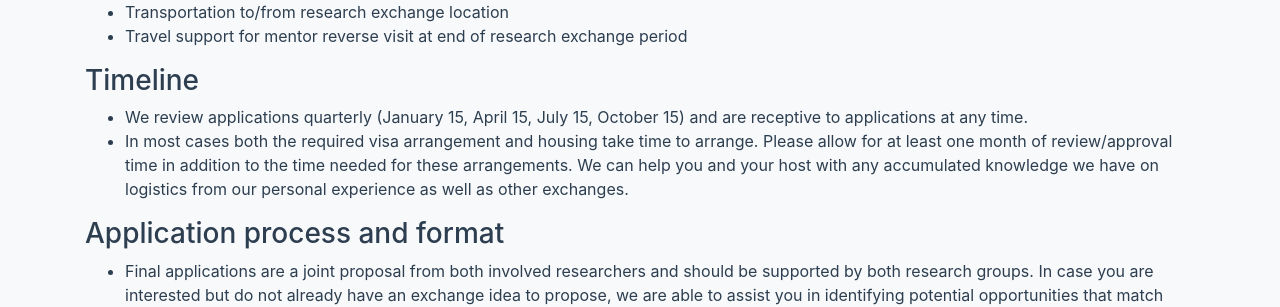
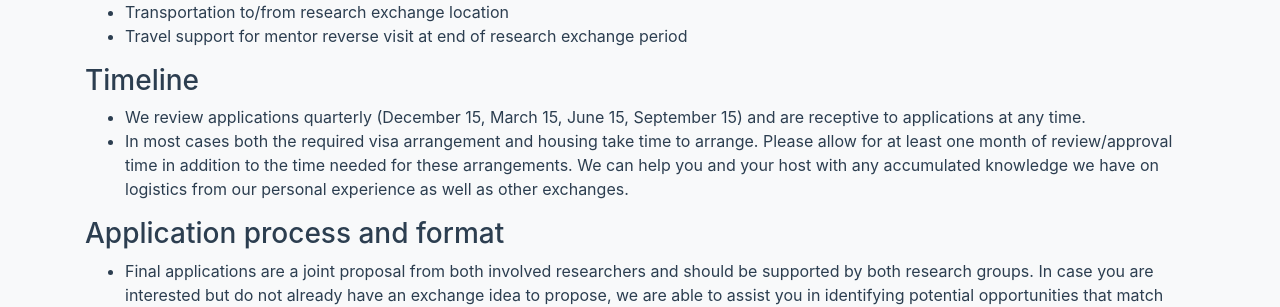
Before and after one commit to research-software-collaborations/research-software-collaborations.github.io, a Jekyll site: the page built from pages/exchanges.md, in a window 1280 px wide and 1332 px high. Shown: the part 552-859 px from the top of the window. Built offline with Jekyll 4.4.1, drawn with Linux system fonts in a browser that asks for light colours; cached includes are drawn as plain includes.

Commit message:
Update exchanges.md

```diff
--- a/pages/exchanges.md
+++ b/pages/exchanges.md
@@ -26,7 +26,7 @@ The following exchanges are eligible:
   * Travel support for mentor reverse visit at end of research exchange period
 
 ### Timeline
-  * We review applications quarterly (January 15, April 15, July 15, October 15) and are receptive to applications at any time.
+  * We review applications quarterly (December 15, March 15, June 15, September 15) and are receptive to applications at any time.
   * In most cases both the required visa arrangement and housing take time to arrange. Please allow for at least one month of review/approval time in addition to the time needed for these arrangements. We can help you and your host with any accumulated knowledge we have on logistics from our personal experience as well as other exchanges.
 
 ### Application process and format
```
